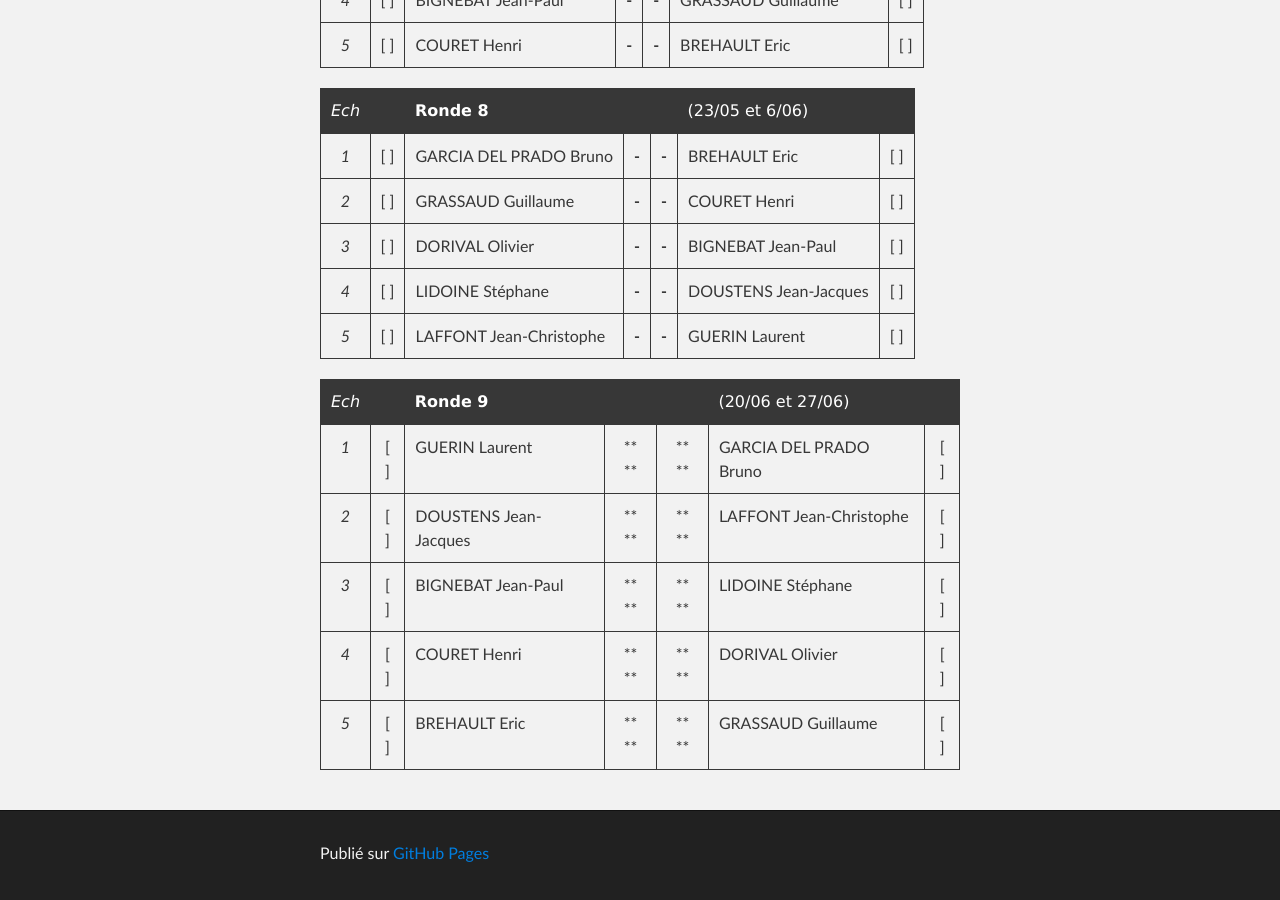
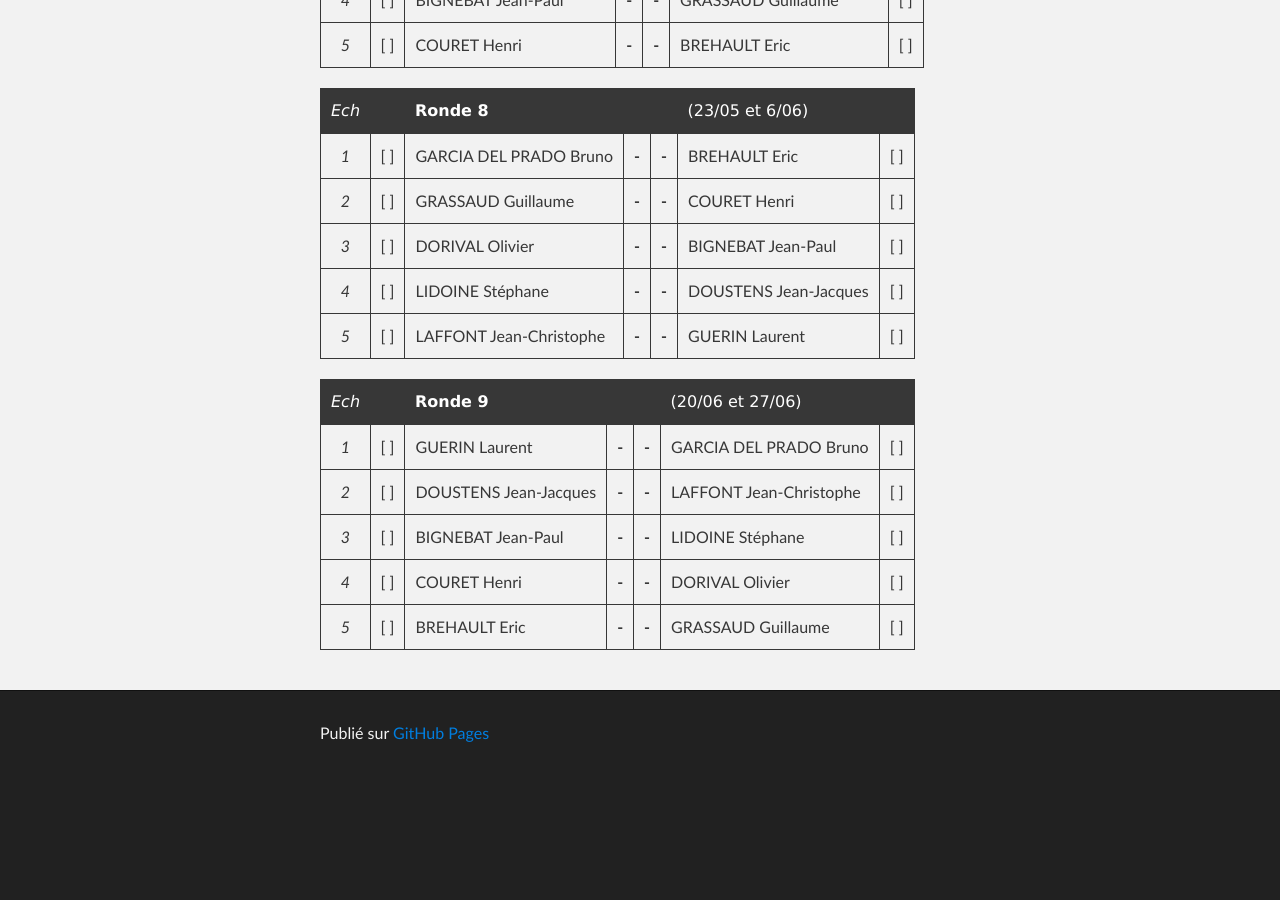
Before and after one commit to echiquier-villeneuve-tolosane/echiquier-villeneuve-tolosane.github.io, a Jekyll site: the page built from club.md, in a window 1280 px wide and 900 px high, scrolled down 2821 px. Built offline with Jekyll 4.4.1, drawn with Linux system fonts in a browser that asks for light colours; nearby versions of some CDN libraries; after the commit the page ends 3601 px from its top, so only the background shows below that.

```diff
--- a/club.md
+++ b/club.md
@@ -91,8 +91,8 @@ La cadence est 1h30 + 30s/c pour les 40 premiers coups suivi d'un incrément de
 
 |*Ech*|   | **Ronde 9**            |     |     |  (20/06 et 27/06)       |     |
 |:-:|:---:| ---------------------- |:---:|:---:| ----------------------- |:---:|
-|*1*| [ ] | GUERIN Laurent         |** **|** **| GARCIA DEL PRADO Bruno  | [ ] |
-|*2*| [ ] | DOUSTENS Jean-Jacques  |** **|** **| LAFFONT Jean-Christophe | [ ] |
-|*3*| [ ] | BIGNEBAT Jean-Paul     |** **|** **| LIDOINE Stéphane        | [ ] |
-|*4*| [ ] | COURET Henri           |** **|** **| DORIVAL Olivier         | [ ] |
-|*5*| [ ] | BREHAULT Eric          |** **|** **| GRASSAUD Guillaume      | [ ] |
+|*1*| [ ] | GUERIN Laurent         |**-**|**-**| GARCIA DEL PRADO Bruno  | [ ] |
+|*2*| [ ] | DOUSTENS Jean-Jacques  |**-**|**-**| LAFFONT Jean-Christophe | [ ] |
+|*3*| [ ] | BIGNEBAT Jean-Paul     |**-**|**-**| LIDOINE Stéphane        | [ ] |
+|*4*| [ ] | COURET Henri           |**-**|**-**| DORIVAL Olivier         | [ ] |
+|*5*| [ ] | BREHAULT Eric          |**-**|**-**| GRASSAUD Guillaume      | [ ] |
```
